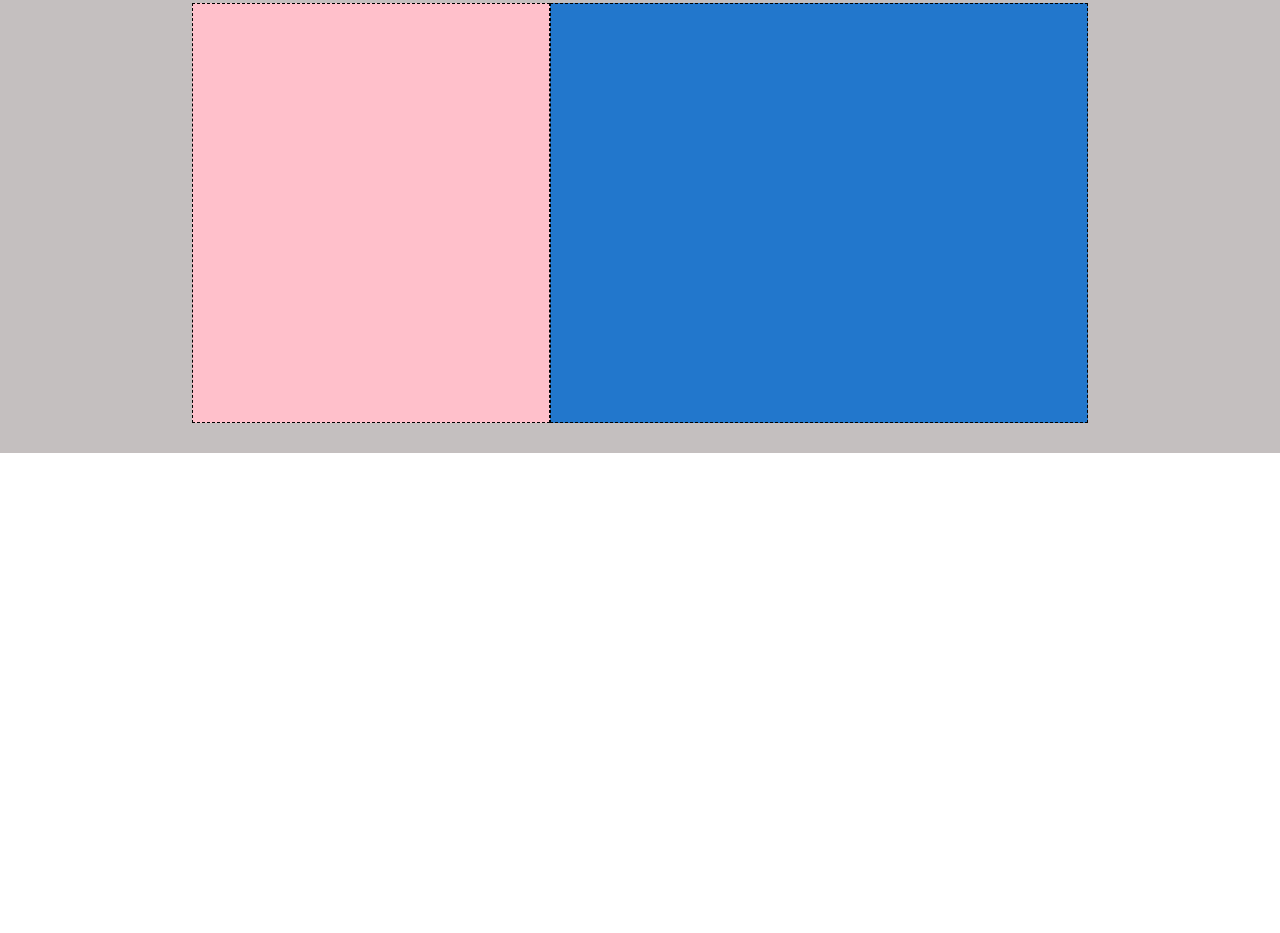
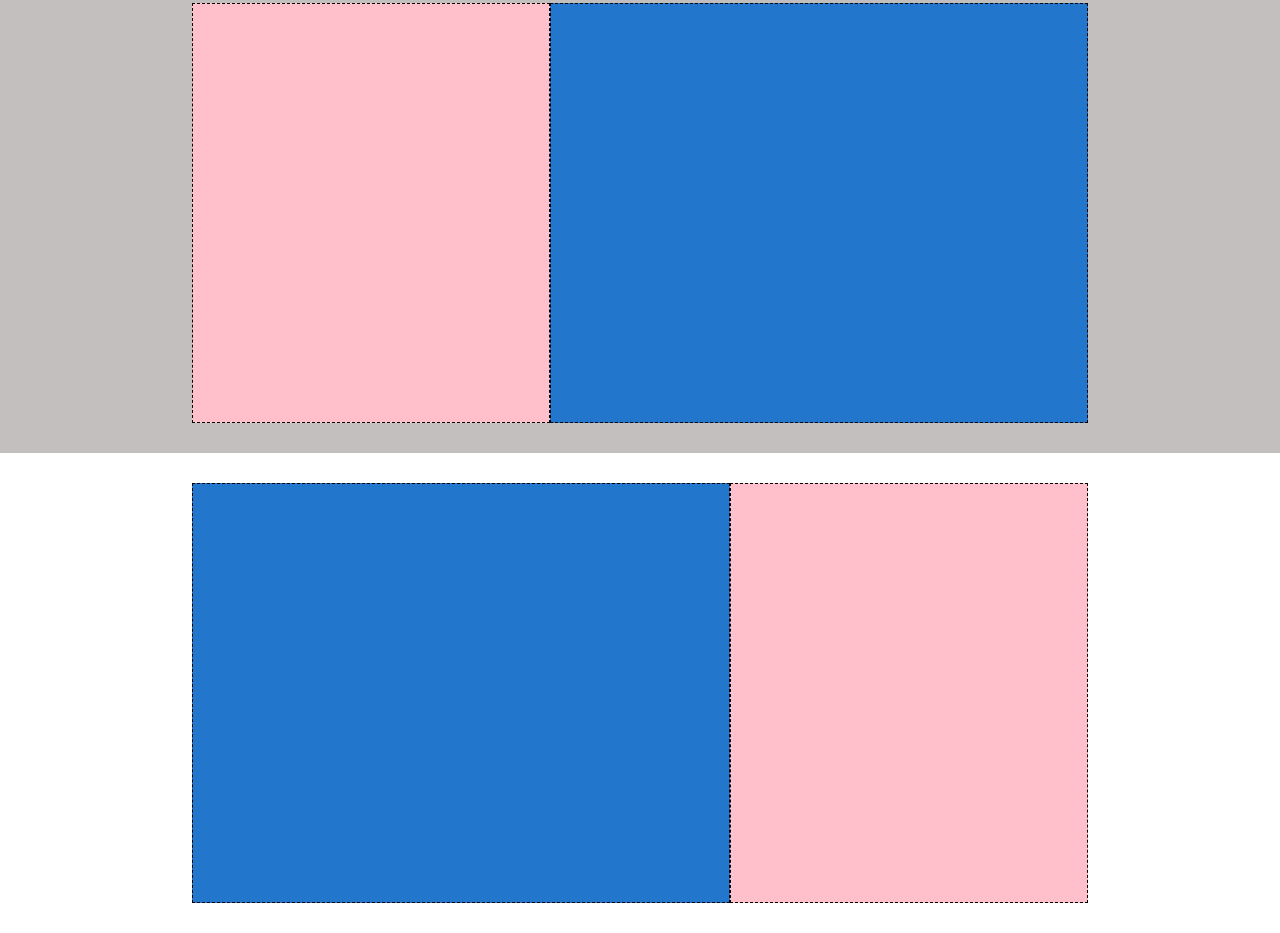
Before and after one commit to aymanmigal/htmlcss-struttura-discord, a plain HTML site: page index.html in a window 1280 px wide. Shown: the part 927-1860 px from the top of the page. Before the commit the page ends 1380 px from the top, so only its background shows below. Drawn offline with Linux system fonts and the light colour scheme.

Commit message:
FINE SECTION 4

```diff
--- a/css/style.css
+++ b/css/style.css
@@ -85,7 +85,7 @@ header{
 /*FINE SECTION 1*/
 
 
-/*INIZIO SECTION 2*/
+/*INIZIO SECTION 2 E 4*/
 .section2{
     display:flex;
     align-items: center;
@@ -129,7 +129,7 @@ header{
 
 
 
-/*FINE SECTION 2*/
+/*FINE SECTION 2 E 4*/
 
 
 
--- a/index.html
+++ b/index.html
@@ -88,6 +88,27 @@
     </section>
     <!--FINE SECTION 3-->
 
+    <!--INIZIO SECTION 4-->
+    <section class="section2">
+        <div class="container-sec2">
+            <div class="row-sec2">
+                <div class="col1-sec2">
+
+
+                </div>
+                <div class="col2-sec2">
+
+
+                </div>
+
+            </div>
+
+        </div>
+
+
+    </section>
+    <!--FINE SECTION 4-->
+
 
 
 
```
